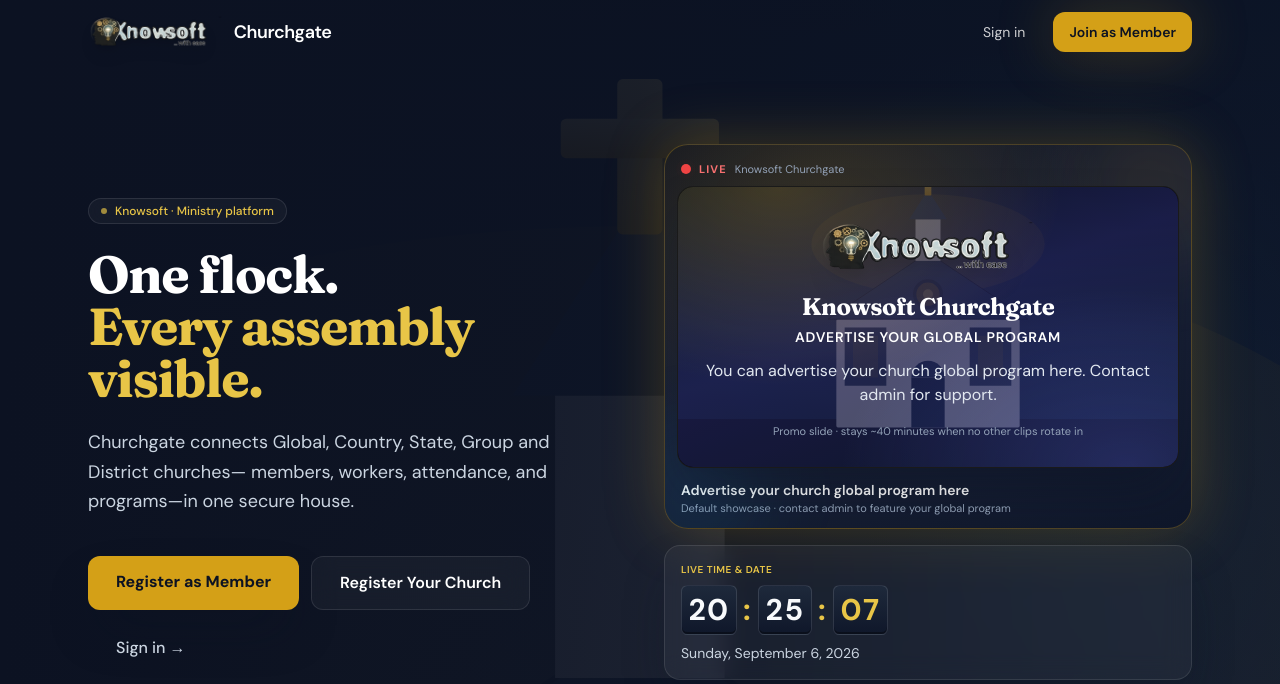
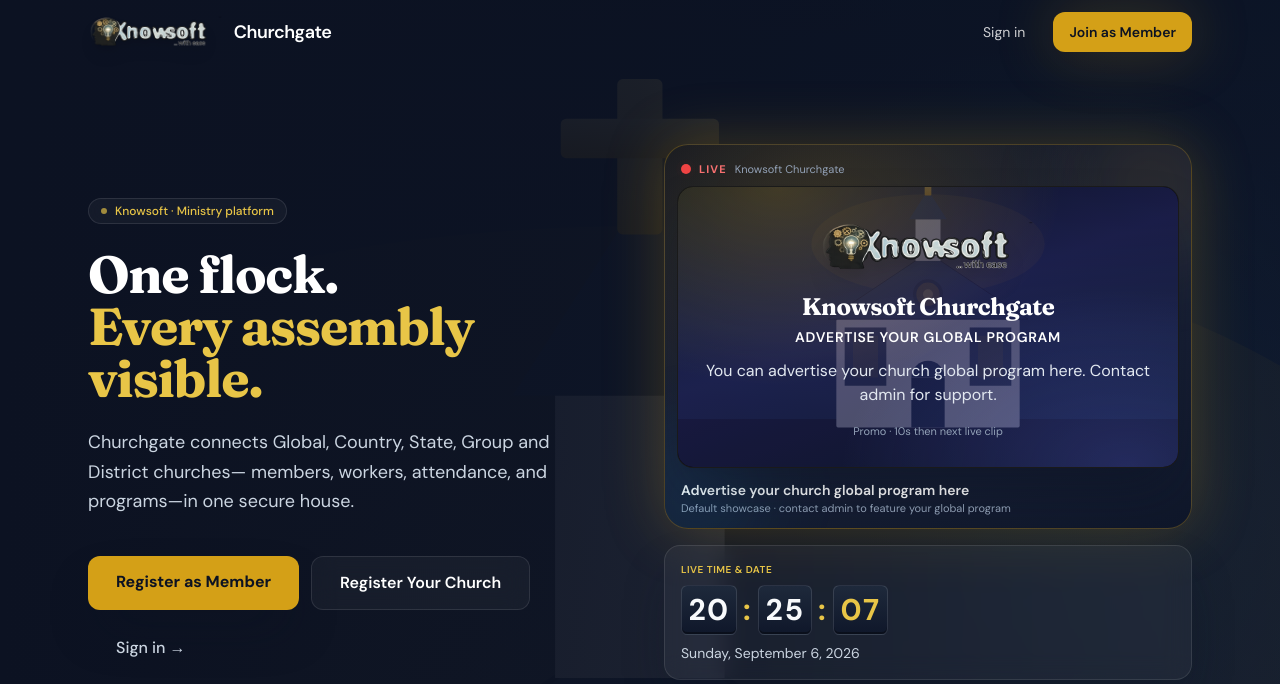
Before and after one commit to KnowsoftCloudAir/OneChurchgate, a FastAPI app: page / in a window 1280 px wide. Shown: the top 684 px of the page. Run offline with FastAPI, Linux system fonts and the light colour scheme; some libraries are stand-ins or nearby versions.

Commit message:
Add files via upload

```diff
--- a/app/templates/index.html
+++ b/app/templates/index.html
@@ -73,11 +73,12 @@
   <style>[x-cloak]{display:none!important}</style>
 
 <style>
-  .cg-stage-slide { animation: cgSlideIn 0.55s cubic-bezier(0.22, 1, 0.36, 1) both; }
+  .cg-stage-slide { animation: cgSlideIn 0.65s cubic-bezier(0.16, 1, 0.3, 1) both; }
   @keyframes cgSlideIn {
-    0% { transform: translateX(28%) scale(0.96); opacity: 0; filter: blur(6px); }
-    55% { transform: translateX(-2%) scale(1.01); opacity: 1; filter: blur(0); }
-    100% { transform: translateX(0) scale(1); opacity: 1; }
+    0%   { transform: translateX(55%) scale(0.88) rotateY(-8deg); opacity: 0; filter: blur(10px); }
+    40%  { transform: translateX(-4%) scale(1.03) rotateY(1deg); opacity: 1; filter: blur(0); }
+    70%  { transform: translateX(1.5%) scale(0.995) rotateY(0); }
+    100% { transform: translateX(0) scale(1) rotateY(0); opacity: 1; filter: blur(0); }
   }
   .cg-promo-panel {
     background:
@@ -199,7 +200,7 @@
            <p class="relative text-sm sm:text-base text-slate-200 mt-3 max-w-md leading-relaxed">
              You can advertise your church global program here. Contact admin for support.
            </p>
-           <p class="relative text-[11px] text-slate-400 mt-4">Promo slide · stays ~40 minutes when no other clips rotate in</p>
+           <p class="relative text-[11px] text-slate-400 mt-4">Promo · 10s then next live clip</p>
          </div>
        </template>
      </div>
@@ -442,7 +443,7 @@ window.homeLive = function homeLive() {
   const base = {{ live_stats|default({'churches': 5, 'countries': 1, 'states': 1, 'members': 1})|tojson }};
   const clips = {{ youtube_clips|default([])|tojson }};
   const VIDEO_MS = 40000;          // ~40 seconds per video
-  const PROMO_MS = 40 * 60 * 1000; // 40 minutes for default promo slide
+  const PROMO_MS = 10000; // 10 seconds for default Knowsoft promo, then next YouTube
   const promo = {
     kind: 'promo',
     title: 'Advertise your church global program here',
```
